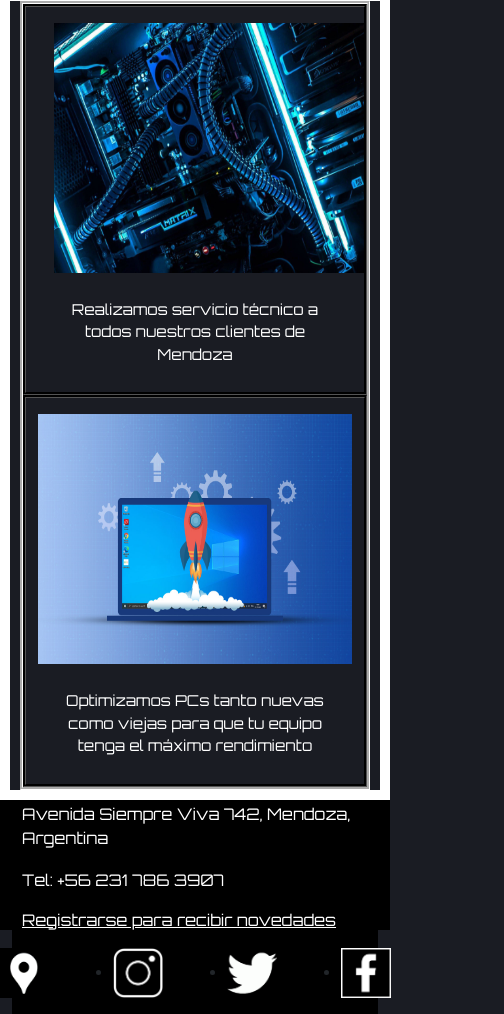
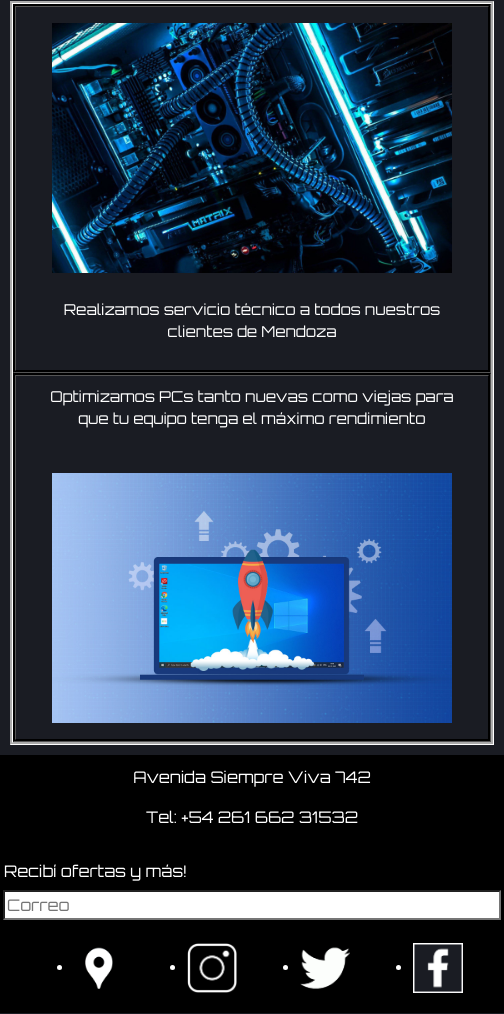
Before and after one commit to gjohnn/PF-GuerreroJuan, a plain HTML site: page serv/serv1.html in a window 390 px wide. Shown: the part 121-1135 px from the top of the page, 504 px wide, since content can reach past the window. Drawn offline with nearby package versions, Linux system fonts and the light colour scheme.

Commit message:
Tratando de mejorar el responsive

```diff
--- a/indexcss/index1.css
+++ b/indexcss/index1.css
@@ -11,20 +11,14 @@ h2{
 
 }
 body{
+    display: grid;
+    grid-template-areas: "header" "main" "footer";
     margin: 0px;
     padding:0px;
     width: auto;
+    height: auto;
 }
 
-.container{
-    display:grid;
-    grid-template-areas:
-    "header"
-    "main"
-    "footer";
-    margin:0px;
-    padding:0px;
-}
 
 /* -------------------------------------- HEADER -------------------------------------- */
 
@@ -137,8 +131,9 @@ main{
     grid-area: main;
     background-color: #1a1c23;
     background: #1a1c23;
-    margin: 10px;
+    margin: 0px;
     color: #1a1c23;
+
 }
 
 /* -----------------------------------------    CARDS  ----------------------------------------*/
@@ -265,51 +260,73 @@ article:hover{
 
 footer{
     grid-area: footer;
-    font-family: Orbitron , sans-serif;
-    justify-content: space-between;
-    background-color:rgb(0, 0, 0);
-    width:auto;
-    height:130px;
+    background: #111;
+    height: auto;
+    width: auto;
+    padding: 0px;
+    color: white;
+    background-color: #000000;
     display: flex;
-}
-
-.footer__textall{
-    background-color: #000000;
-    width: auto;
-    height: auto;
-    color:white;
-    justify-content: center;
+    justify-content: space-around;
     align-items: center;
 }
 
-.footer__text{
-    background-color: #000000;
-    padding-left: 10px;
+.footer div{
+    background-color: #1a1c23;
 }
 
-.footer__text1{
+.footer-content{
+    display: flex;
+    justify-content: space-around;
     background-color: #000000;
-    padding-left: 10px;
-    color: white;
+    align-items: center;
 }
 
-.footer__lista{
+.footer-content div{
+    background-color: black;
+    margin: 10px;
+    justify-content: center;
+}
+
+.footer-content a{
+    text-align: center;
+    text-decoration: none;
+    color: white;
+    background-color: #000000;
+}
+
+.socials{
     display: flex;
     background-color: #000000;
     align-items: center;
-    justify-content: space-between;
+    justify-content: space-around;
+    width: auto;
+    margin: 10px;
+
+}
+.socials a{
+    background-color: #000000;
+    color: #000000;
+    text-decoration: none;
 }
 
-.footer__item{
-    margin:1rem;
+.socials img{
+    text-decoration: none;
+    color: black;
+    padding: 5px;
+    width: 50px;
+    margin: 0px;
+    padding: 0px;
 }
 
-.footerimg{
-    background-color: #000000;
-    width: auto;
-    height:50px;
-    transition: height 0.3s;
+.socials li{
+    margin: 10px;
 }
+
+.nov-footer{
+    background-color:black;
+}
+
 
 .section__form1{
     font-size: 1.5rem;
@@ -593,6 +610,7 @@ input[type=submit]{
      }
     footer{
         display: block;
+        flex-direction: column;
     }
     .footer__text{
         padding-top: 2px;
@@ -645,7 +663,25 @@ input[type=submit]{
 
 /*480*/
 
+@media screen and (max-width: 768px){
+    .nov-footer{
+        display: flex;
+        flex-direction: column;
+        margin:0px;
+        justify-content: center;
+        background-color: #000000;
+    }
 
+    .nov-footer label{
+        justify-content: center;
+    }
+
+    input[type=email] {
+        margin: 3px 3px 3px 3px;
+        color: white;
+
+     }
+}
 
 
 /**-------------------------------------   320px -------------------------------**/
@@ -764,6 +800,7 @@ input[type=submit]{
     }
 
     footer{
+
         display: block;
         font-size: 0.9rem;
     }
@@ -807,20 +844,4 @@ input[type=submit]{
         padding: 10px;
         font-size: 10px;
     }
-    .footer__lista{
-        display: flex;
-        background-color: #000000;
-        align-items: center;
-        justify-content: center;
-    }
-
-    .footer__item{
-        margin:1rem 2.5rem 1rem 0rem ;
-    }
-
-    .footerimg{
-        background-color: #000000;
-        width: auto;
-        height:40px;
-    }
 }
--- a/serv/serv1.html
+++ b/serv/serv1.html
@@ -60,49 +60,38 @@
             <p class="card__intext__serv">Realizamos servicio técnico a todos nuestros clientes de Mendoza</p>
         </div>
         </div>
-        <div class="card__in__serv container-fluid flex-column-reverse"> <!-- CUADRO 2 -->
+        <div class="card__in__serv container-fluid"> <!-- CUADRO 2 -->
             <p class="card__intext__serv">Optimizamos PCs tanto nuevas como viejas para que tu equipo tenga el máximo rendimiento</p>
             <img class="card__inimg__serv img-fluid" src="./servimg/optimize.jpg" alt="Optimización">
         </div>
     </div>
     </main>
 <!-- ------------------------------------------ FOOTER ----------------------------------------------------------->
-    <footer class="container-fluid">
-        <div class="footer__textall">
-        <p class="footer__text">Avenida Siempre Viva 742, Mendoza, Argentina</p>
-        <p class="footer__text">Tel: +56 231 786 3907</p>
-        <a class="footer__text1" href=".././mimen/mimen.html">Registrarse para recibir novedades</a>
-        </div>
-        <ul class="footer__lista">
+<footer>
+    <div class="footer-content">
+          <div>
+            <a href="#"><p>Avenida Siempre Viva 742</p></a>
+            <a href="#"><p>Tel: +54 261 662 31532</p></a>
+            </div>
+    </div>
+          <div class="nov-footer">
+            <div>
+            <form class="background-in">
+            </div>
+            <label class="background-in m-1" for="email">Recibí ofertas y más!</label>
+            <input class="bg-white text-dark" type="email" name="email" id="email" required placeholder="Correo">
+        </form>
+      </div>
 
-            <li class="footer__item">
-                <a class="footerimg" href="https:googlemaps.com">
-                    <img class="footerimg" src=".././footersocial/logoubi.png">
-                </a>
-            </li>
-
-
-            <li class="footer__item">
-                <a class="footerimg" href="https:instagram.com">
-                    <img class="footerimg" src=".././footersocial/logoig.png">
-                </a>
-            </li>
-
-
-            <li class="footer__item">
-                <a class="footerimg" href="https:twitter.com">
-                    <img class="footerimg" src=".././footersocial/logotw.png">
-                </a>
-            </li>
-
-
-            <li class="footer__item">
-                <a class="footerimg" href="https:facebook.com">
-                    <img class="footerimg" src=".././footersocial/logoface.png">
-                </a>
-            </li>
-    </ul>
-    </footer>
+            <div class="background-in">
+              <ul class="socials">
+                <li><a class="background-in" href="https:/googlemaps.com"><img class="reds" src=".././footersocial/logoubi.png"></a></li>
+                <li><a class="background-in" href="https:/instagram.com"><img class="reds" src=".././footersocial/logoig.png"></a></li>
+                <li><a class="background-in" href="https:/twitter.com"><img class="reds" src=".././footersocial/logotw.png"></a></li>
+                <li><a class="background-in" href="https:/facebook.com"><img class="reds" src=".././footersocial/logoface.png"></a></li>
+              </ul>
+            </div>
+  </footer>
 </body>
 <script src="https://cdn.jsdelivr.net/npm/bootstrap@5.2.2/dist/js/bootstrap.bundle.min.js" integrity="sha384-OERcA2EqjJCMA+/3y+gxIOqMEjwtxJY7qPCqsdltbNJuaOe923+mo//f6V8Qbsw3" crossorigin="anonymous"></script>
 </html>
```
Also changed, not shown: contac/contac1.html (+22 -33 lines), index.html (+26 -34 lines), mimen/mimen.html (+22 -33 lines), prod/prod1.html (+24 -35 lines).
